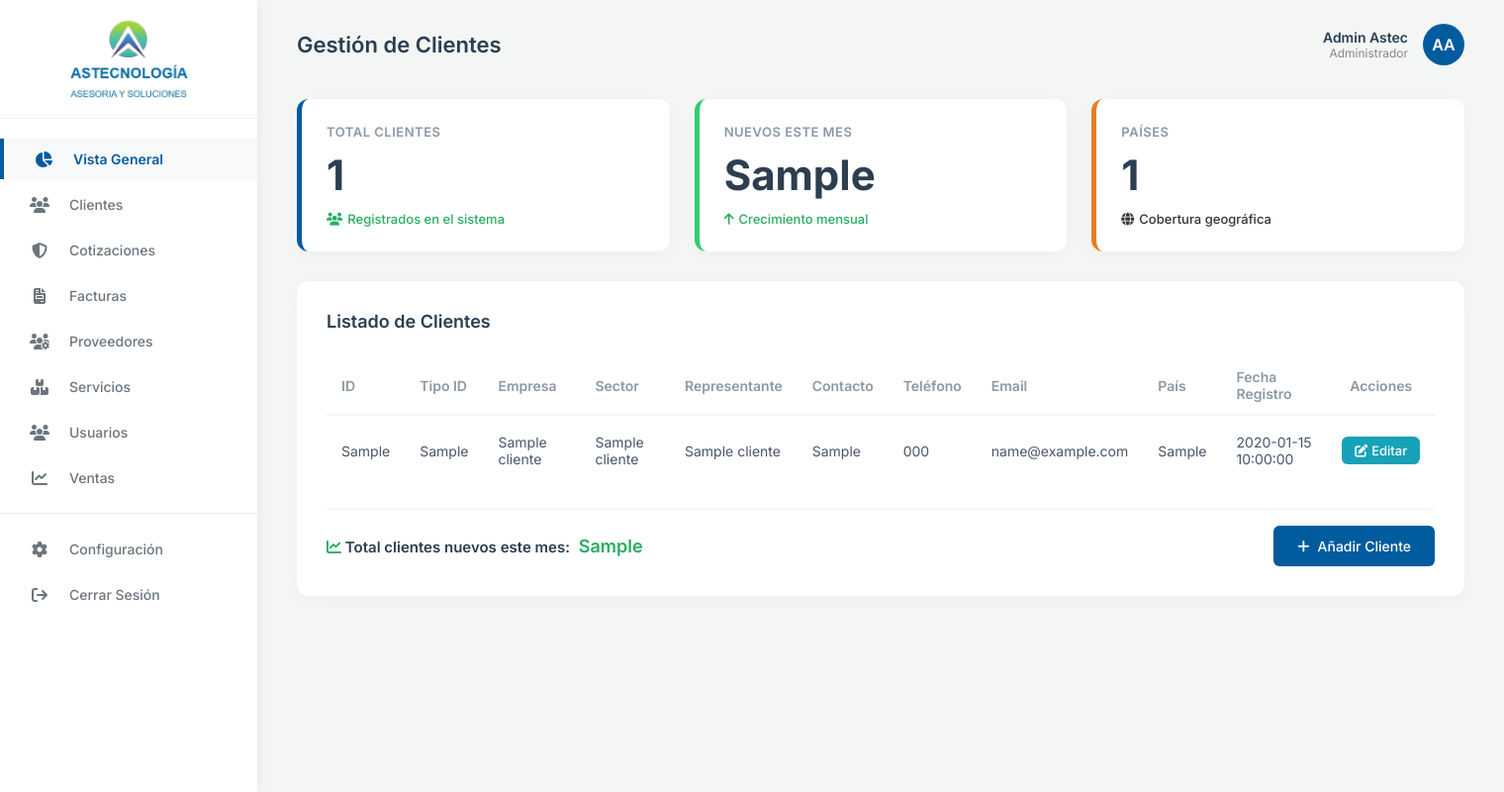
After one commit to juan-sotelo1994/web_astec, a Flask app: template app/dash/templates/clientes.html in a window 1520 px wide. The commit adds this page. Shown: the whole page at 99% size. Run offline with Flask 3, Linux system fonts and the light colour scheme; the template is opened without the code that fills it: most values are stand-ins (such as "Sample title", 1, 10 or a date in 2020); parts of the project's set-up code (start-up, migrations or seed data) failed here and were passed over; some libraries are stand-ins or nearby versions.

Commit message:
version3

```diff
--- /dev/null
+++ b/app/dash/templates/clientes.html
@@ -0,0 +1,265 @@
+{% extends 'basedash.html' %}
+
+{% block title %}Clientes - ASTECNOLOGÍA{% endblock %}
+{% block page_title %}Gestión de Clientes{% endblock %}
+
+{% block content %}
+
+<!-- Stats Cards -->
+<div class="stats-grid">
+    <div class="stat-card border-blue">
+        <div class="stat-title">TOTAL CLIENTES</div>
+        <div class="stat-value">{{ total_clientes }}</div>
+        <div class="stat-subtitle text-success">
+            <i class="fa-solid fa-users"></i> Registrados en el sistema
+        </div>
+    </div>
+
+    <div class="stat-card border-green">
+        <div class="stat-title">NUEVOS ESTE MES</div>
+        <div class="stat-value">{{ nuevos_clientes }}</div>
+        <div class="stat-subtitle text-success">
+            <i class="fa-solid fa-arrow-up"></i> Crecimiento mensual
+        </div>
+    </div>
+
+    <div class="stat-card border-orange">
+        <div class="stat-title">PAÍSES</div>
+        <div class="stat-value">{{ total_paises }}</div>
+        <div class="stat-subtitle text-info">
+            <i class="fa-solid fa-globe"></i> Cobertura geográfica
+        </div>
+    </div>
+</div>
+
+<!-- Tabla de Clientes -->
+<div class="activity-section">
+    <h2 class="section-title">Listado de Clientes</h2>
+
+    <div class="table-container">
+        <table class="activity-table">
+            <thead>
+                <tr>
+                    <th>ID</th>
+                    <th>Tipo ID</th>
+                    <th>Empresa</th>
+                    <th>Sector</th>
+                    <th>Representante</th>
+                    <th>Contacto</th>
+                    <th>Teléfono</th>
+                    <th>Email</th>
+                    <th>País</th>
+                    <th>Fecha Registro</th>
+                    <th style="text-align: center;">Acciones</th>
+                </tr>
+            </thead>
+            <tbody>
+                {% for cliente in clientes %}
+                <tr>
+                    <td>{{ cliente.id_clientes }}</td>
+                    <td>{{ cliente.Tipo_identificador }}</td>
+                    <td>{{ cliente.Nombre_empresa }}</td>
+                    <td>{{ cliente.Sector_Economico_cliente }}</td>
+                    <td>{{ cliente.nombre_representante }}</td>
+                    <td>{{ cliente.contacto_cliente }}</td>
+                    <td>{{ cliente.telefono }}</td>
+                    <td>{{ cliente.email }}</td>
+                    <td>{{ cliente.pais_cliente }}</td>
+                    <td>{{ cliente.fecha_creacion }}</td>
+                    <td style="text-align: center;">
+                        <a href="#" style="padding: 0.4rem 0.8rem; background-color: #17a2b8; color: white; border-radius: 6px; text-decoration: none; font-size: 13px; font-weight: 500; transition: background-color 0.3s; display: inline-flex; align-items: center; gap: 4px;" onmouseover="this.style.backgroundColor='#138496'" onmouseout="this.style.backgroundColor='#17a2b8'">
+                            <i class="fa-solid fa-pen-to-square"></i> Editar
+                        </a>
+                    </td>
+                </tr>
+                {% endfor %}
+            </tbody>
+        </table>
+    </div>
+
+    <div style="margin-top: 1.5rem; display: flex; flex-wrap: wrap; justify-content: space-between; align-items: center; gap: 1rem; border-top: 1px solid #f0f4f8; padding-top: 1rem;">
+        <div style="font-weight: 600; font-size: 15px; color: #2c3e50;">
+            <i class="fa-solid fa-chart-line text-success" style="color: #27ae60;"></i> Total clientes nuevos este mes: <span style="color: #27ae60; font-size: 18px; margin-left: 5px;">{{ nuevos_clientes }}</span>
+        </div>
+        <button type="button" onclick="toggleForm()" id="btnToggleForm" style="padding: 0.75rem 1.5rem; background-color: #005b9f; color: white; border: none; border-radius: 6px; font-weight: 500; font-size: 14px; cursor: pointer; display: flex; align-items: center; gap: 8px; transition: background-color 0.3s;">
+            <i class="fa-solid fa-plus"></i> Añadir Cliente
+        </button>
+    </div>
+
+</div>
+
+<!-- Formulario para Registrar Clientes (Oculto por defecto) -->
+<div id="form-container" class="activity-section" style="margin-top: 2rem; display: none;">
+    <h2 class="section-title">Registrar Nuevo Cliente</h2>
+    <form id="form-cliente" action="{{ url_for('dashboard.clientes') }}" method="POST"
+        style="display: grid; grid-template-columns: repeat(auto-fit, minmax(280px, 1fr)); gap: 1.5rem;">
+
+        <div style="display: flex; flex-direction: column;">
+            <label for="id_clientes"
+                style="margin-bottom: 0.5rem; font-weight: 500; font-size: 14px; color: #4a5568;">ID Cliente *</label>
+            <input type="text" id="id_clientes" name="id_clientes" required
+                style="padding: 0.75rem; border: 1px solid #e2e8f0; border-radius: 6px; font-size: 14px; outline: none; transition: border-color 0.3s;">
+        </div>
+
+        <div style="display: flex; flex-direction: column;">
+            <label for="Tipo_identificador"
+                style="margin-bottom: 0.5rem; font-weight: 500; font-size: 14px; color: #4a5568;">Tipo Identificador
+                *</label>
+            <select id="Tipo_identificador" name="Tipo_identificador" required
+                style="padding: 0.75rem; border: 1px solid #e2e8f0; border-radius: 6px; font-size: 14px; background-color: #fff; outline: none;">
+                <option value="">Seleccione...</option>
+                <option value="NIT">NIT</option>
+                <option value="CC">Cédula de Ciudadanía</option>
+                <option value="CE">Cédula de Extranjería</option>
+                <option value="PASAPORTE">Pasaporte</option>
+            </select>
+        </div>
+
+        <div style="display: flex; flex-direction: column;">
+            <label for="Nombre_empresa"
+                style="margin-bottom: 0.5rem; font-weight: 500; font-size: 14px; color: #4a5568;">Nombre de la Empresa
+                *</label>
+            <input type="text" id="Nombre_empresa" name="Nombre_empresa" required
+                style="padding: 0.75rem; border: 1px solid #e2e8f0; border-radius: 6px; font-size: 14px; outline: none;">
+        </div>
+
+        <div style="display: flex; flex-direction: column;">
+            <label for="Sector_Economico_cliente"
+                style="margin-bottom: 0.5rem; font-weight: 500; font-size: 14px; color: #4a5568;">Sector
+                Económico</label>
+            <input type="text" id="Sector_Economico_cliente" name="Sector_Economico_cliente"
+                style="padding: 0.75rem; border: 1px solid #e2e8f0; border-radius: 6px; font-size: 14px; outline: none;">
+        </div>
+
+        <div style="display: flex; flex-direction: column;">
+            <label for="nombre_representante"
+                style="margin-bottom: 0.5rem; font-weight: 500; font-size: 14px; color: #4a5568;">Nombre del
+                Representante</label>
+            <input type="text" id="nombre_representante" name="nombre_representante"
+                style="padding: 0.75rem; border: 1px solid #e2e8f0; border-radius: 6px; font-size: 14px; outline: none;">
+        </div>
+
+        <div style="display: flex; flex-direction: column;">
+            <label for="contacto_cliente"
+                style="margin-bottom: 0.5rem; font-weight: 500; font-size: 14px; color: #4a5568;">Contacto (Cargo /
+                Función)</label>
+            <input type="text" id="contacto_cliente" name="contacto_cliente"
+                style="padding: 0.75rem; border: 1px solid #e2e8f0; border-radius: 6px; font-size: 14px; outline: none;">
+        </div>
+
+        <div style="display: flex; flex-direction: column;">
+            <label for="direccion_cliente"
+                style="margin-bottom: 0.5rem; font-weight: 500; font-size: 14px; color: #4a5568;">Dirección</label>
+            <input type="text" id="direccion_cliente" name="direccion_cliente"
+                style="padding: 0.75rem; border: 1px solid #e2e8f0; border-radius: 6px; font-size: 14px; outline: none;">
+        </div>
+
+        <div style="display: flex; flex-direction: column;">
+            <label for="pais_cliente"
+                style="margin-bottom: 0.5rem; font-weight: 500; font-size: 14px; color: #4a5568;">País</label>
+            <input type="text" id="pais_cliente" name="pais_cliente"
+                style="padding: 0.75rem; border: 1px solid #e2e8f0; border-radius: 6px; font-size: 14px; outline: none;">
+        </div>
+
+        <div style="display: flex; flex-direction: column;">
+            <label for="Ddepartamento_cliente"
+                style="margin-bottom: 0.5rem; font-weight: 500; font-size: 14px; color: #4a5568;">Departamento /
+                Región</label>
+            <input type="text" id="Ddepartamento_cliente" name="Ddepartamento_cliente"
+                style="padding: 0.75rem; border: 1px solid #e2e8f0; border-radius: 6px; font-size: 14px; outline: none;">
+        </div>
+
+        <div style="display: flex; flex-direction: column;">
+            <label for="telefono"
+                style="margin-bottom: 0.5rem; font-weight: 500; font-size: 14px; color: #4a5568;">Teléfono</label>
+            <input type="number" id="telefono" name="telefono" step="any"
+                style="padding: 0.75rem; border: 1px solid #e2e8f0; border-radius: 6px; font-size: 14px; outline: none;">
+        </div>
+
+        <div style="display: flex; flex-direction: column;">
+            <label for="email"
+                style="margin-bottom: 0.5rem; font-weight: 500; font-size: 14px; color: #4a5568;">Email</label>
+            <input type="email" id="email" name="email"
+                style="padding: 0.75rem; border: 1px solid #e2e8f0; border-radius: 6px; font-size: 14px; outline: none;">
+        </div>
+
+        <div style="grid-column: 1 / -1; display: flex; justify-content: flex-end; margin-top: 0.5rem;">
+            <button type="submit"
+                style="padding: 0.75rem 2rem; background-color: #005b9f; color: white; border: none; border-radius: 6px; font-weight: 500; font-size: 14px; cursor: pointer; display: flex; align-items: center; gap: 8px; transition: opacity 0.3s;"
+                onmouseover="this.style.opacity='0.9'" onmouseout="this.style.opacity='1'">
+                <i class="fa-solid fa-save"></i> Guardar Cliente
+            </button>
+        </div>
+
+    </form>
+</div>
+
+<script>
+    function toggleForm() {
+        var formContainer = document.getElementById("form-container");
+        var btnToggle = document.getElementById("btnToggleForm");
+
+        if (formContainer.style.display === "none") {
+            formContainer.style.display = "block";
+            btnToggle.innerHTML = '<i class="fa-solid fa-minus"></i> Ocultar Formulario';
+            btnToggle.style.backgroundColor = '#e74c3c';
+            formContainer.scrollIntoView({ behavior: 'smooth' });
+        } else {
+            formContainer.style.display = "none";
+            btnToggle.innerHTML = '<i class="fa-solid fa-plus"></i> Añadir Cliente';
+            btnToggle.style.backgroundColor = '#005b9f';
+        }
+    }
+</script>
+
+{% endblock %}
+
+{% block extra_js %}
+<script src="https://cdn.jsdelivr.net/npm/sweetalert2@11"></script>
+<script>
+    document.getElementById('form-cliente').addEventListener('submit', function(e) {
+        e.preventDefault();
+
+        if (!this.checkValidity()) {
+            this.reportValidity();
+            return;
+        }
+
+        const empresa = document.getElementById('Nombre_empresa').value;
+        const tipoIdEl = document.getElementById('Tipo_identificador');
+        const tipoId = tipoIdEl.options[tipoIdEl.selectedIndex].text;
+        const numId = document.getElementById('id_clientes').value;
+
+        Swal.fire({
+            title: 'Confirmar Registro',
+            html: `<div style="text-align: left; background: #f8f9fa; padding: 15px; border-radius: 8px; font-size: 14px; margin-top: 10px;">
+                    <p>Vas a registrar un nuevo cliente con los siguientes datos principales:</p>
+                    <b>Empresa:</b> ${empresa}<br>
+                    <b>${tipoId}:</b> ${numId}
+                   </div>
+                   <br>¿Los datos son correctos?`,
+            icon: 'question',
+            showCancelButton: true,
+            confirmButtonColor: '#005b9f',
+            cancelButtonColor: '#e74c3c',
+            confirmButtonText: '<i class="fa-solid fa-check"></i> Sí, guardar cliente',
+            cancelButtonText: '<i class="fa-solid fa-xmark"></i> Revisar datos'
+        }).then((result) => {
+            if (result.isConfirmed) {
+                Swal.fire({
+                    title: 'Guardando...',
+                    text: 'Se está procesando el registro',
+                    icon: 'info',
+                    allowOutsideClick: false,
+                    showConfirmButton: false,
+                    didOpen: () => {
+                        Swal.showLoading();
+                        // Enviamos el formulario original
+                        e.target.submit();
+                    }
+                });
+            }
+        });
+    });
+</script>
+{% endblock %}
--- a/app/templates/basedash.html
+++ b/app/templates/basedash.html
@@ -1,5 +1,6 @@
 <!DOCTYPE html>
 <html lang="es">
+
 <head>
     <meta charset="UTF-8">
     <meta name="viewport" content="width=device-width, initial-scale=1.0">
@@ -14,6 +15,7 @@
     <link rel="stylesheet" href="{{ url_for('static', filename='css/dashboard.css') }}">
     {% block extra_css %}{% endblock %}
 </head>
+
 <body>
 
     <div class="dashboard-container">
@@ -22,7 +24,9 @@
         <aside class="sidebar">
             <div class="sidebar-header">
                 <div class="logo-container">
-                    <img src="{{ url_for('static', filename='img/logo.png') }}" alt="Astecnología" class="sidebar-logo-img" onerror="this.src='https://via.placeholder.com/150x50?text=ASTECNOLOGIA'">
+                    <img src="{{ url_for('static', filename='img/logo.png') }}" alt="Astecnología"
+                        class="sidebar-logo-img"
+                        onerror="this.src='https://via.placeholder.com/150x50?text=ASTECNOLOGIA'">
                 </div>
             </div>
 
@@ -35,11 +39,12 @@
                         </a>
                     </li>
                     <li class="nav-item">
-                        <a href="#" class="nav-link">
-                            <i class="fa-solid fa-server"></i>
+                        <a href="{{ url_for('dashboard.clientes') }}" class="nav-link">
+                            <i class="fa-solid fa-users"></i>
                             <span>Clientes</span>
                         </a>
                     </li>
+
                     <li class="nav-item">
                         <a href="#" class="nav-link">
                             <i class="fa-solid fa-shield-halved"></i>
@@ -122,4 +127,5 @@
 
     {% block extra_js %}{% endblock %}
 </body>
+
 </html>
```
Also changed, not shown: app/dash/dash.py (+86 -1 lines), app/dash/templates/dashboard.html (line endings or trailing spaces), astec.db (added).
